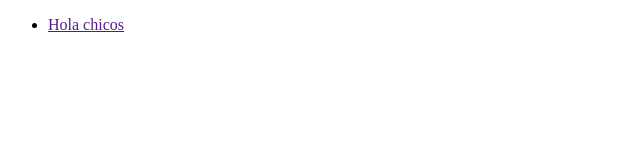
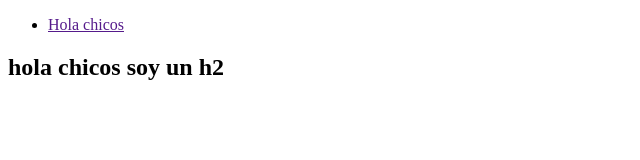
Before and after one commit to cardenasmaximiliano/comision-proyecto, a plain HTML site: page index.html in a window 1280 px wide. Shown: the whole page, without its empty margins (0-640 px from the left). Drawn offline with Linux system fonts and the light colour scheme.

Commit message:
hice un h2

```diff
--- a/index.html
+++ b/index.html
@@ -11,8 +11,12 @@
             <nav>
                 <ul>
                     <li><a href="">Hola chicos</a></li>
+
                 </ul>
             </nav>
     </header>
+    <main>
+        <h2>hola chicos soy un h2</h2>
+    </main>
 </body>
 </html>
```
